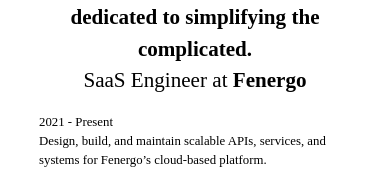
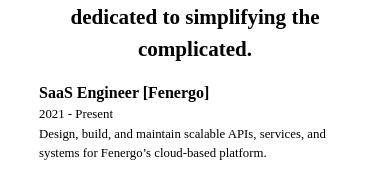
Before and after one commit to sorbetes/sorbetes.github.io, a React (Vite) app: page / in a window 390 px wide. Shown: the part 347-516 px from the top of the page. Built offline with nearby package versions, Linux system fonts and the light colour scheme; a web font is replaced by a local one.

Commit message:
minor changes on headings

```diff
--- a/src/components/HeroV2.tsx
+++ b/src/components/HeroV2.tsx
@@ -17,7 +17,7 @@
           <h1 className="w-[80%] text-[2.5vh] md:text-[2.5rem] lg:text-[3rem] text-black font-bold text-center mx-auto">
             dedicated to simplifying the complicated.
           </h1>
-          <h1 className="text-[2.5vh] md:text-[1.1rem] lg:text-[1.25rem] text-black text-center">
+          <h1 className="hidden md:block text-[2.5vh] md:text-[1.1rem] lg:text-[1.25rem] text-black text-center">
             SaaS Engineer at
             <span className="text-black font-bold"> Fenergo</span>
           </h1>
--- a/src/components/experience/AboutV2.tsx
+++ b/src/components/experience/AboutV2.tsx
@@ -10,7 +10,6 @@
   );
 
   return (
-    // <div>
     <div className="w-[80%] mx-auto flex flex-col md:flex-row gap-8 relative">
       <div className="mx-auto flex flex-col w-full md:w-2/3 justify-center">
         {Object.values(experienceList).map((experience, i) => (
--- a/src/components/experience/ExperienceDetails.tsx
+++ b/src/components/experience/ExperienceDetails.tsx
@@ -29,11 +29,9 @@
         ref={experienceRef}
         className="flex flex-col items-start justify-center md:h-[100vh] mx-auto w-full"
       >
-        {experience.endDate && (
-          <h1 className="font-semibold block md:hidden text-[1rem] text-black">
-            {experience.jobTitle} [{experience.company}]
-          </h1>
-        )}
+        <h1 className="font-semibold block md:hidden text-[1rem] text-black">
+          {experience.jobTitle} [{experience.company}]
+        </h1>
         <h1 className="block md:hidden text-[0.8rem] text-black">
           {experience.startDate} - {experience.endDate ?? "Present"}
         </h1>
```
